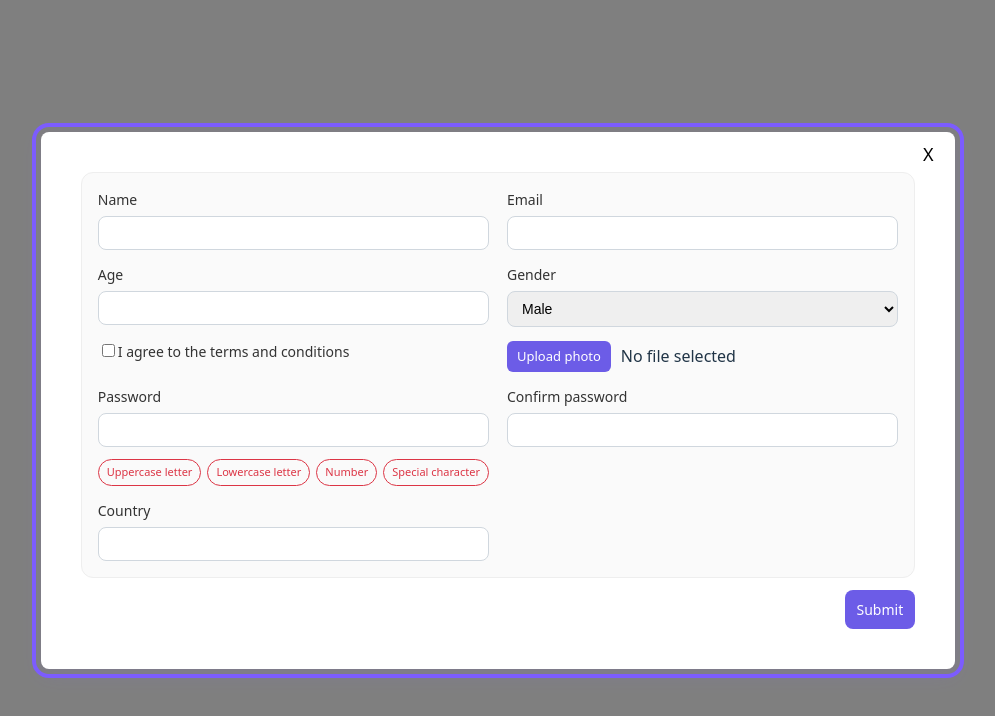
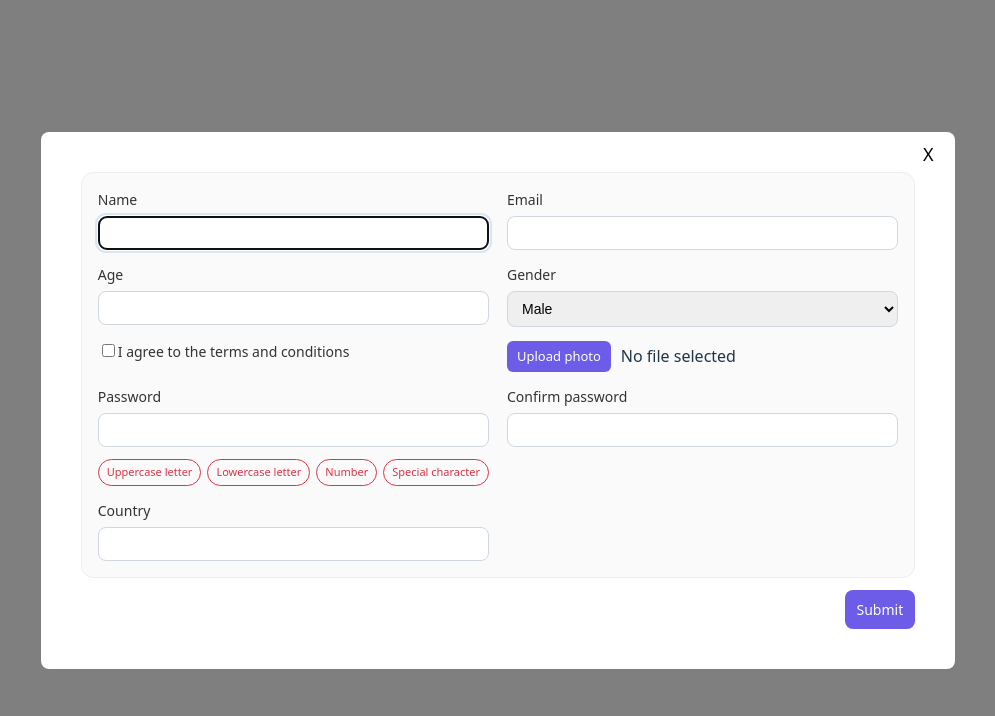
Before and after one commit to NinaEvlash/react-task, a React (Vite) app: page / in a window 1280 px wide. Both pictures are taken after a click on the button "Uncontrolled Form". Shown: the top 716 px of the page, without its empty margins (142-1137 px from the left). Built offline with nearby package versions, Linux system fonts and the light colour scheme.

Commit message:
fix: fix focus in the modal

```diff
--- a/src/components/Modal/Modal.tsx
+++ b/src/components/Modal/Modal.tsx
@@ -16,10 +16,6 @@ export const Modal = ({ isOpen, onClose, children }: ModalProps) => {
     if (!isOpen) return;
 
     previousFocus.current = document.activeElement as HTMLElement;
-
-    requestAnimationFrame(() => {
-      modalRef.current?.focus();
-    });
 
     return () => {
       previousFocus.current?.focus();
@@ -44,12 +40,7 @@ export const Modal = ({ isOpen, onClose, children }: ModalProps) => {
 
   return createPortal(
     <div className="overlay" onClick={onClose}>
-      <div
-        ref={modalRef}
-        tabIndex={-1}
-        className="modal"
-        onClick={(event) => event.stopPropagation()}
-      >
+      <div ref={modalRef} className="modal" onClick={(event) => event.stopPropagation()}>
         <button className="close-button" onClick={onClose}>
           X
         </button>
```
